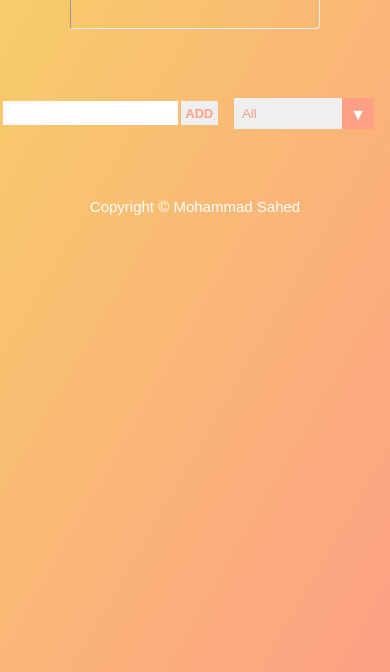
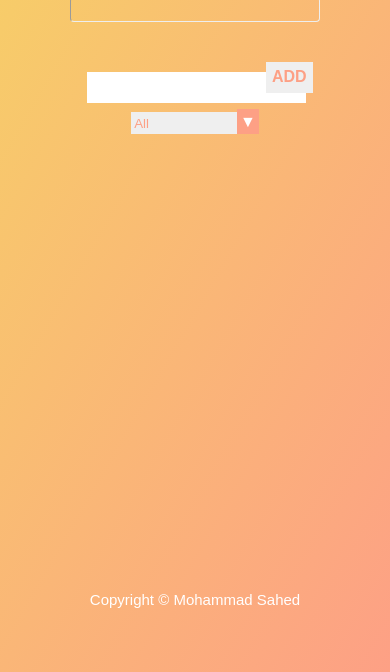
Before and after one commit to borhansahed/to-do-list-js, a plain HTML site: page index.html in a window 390 px wide. Shown: the part 212-884 px from the top of the page. Drawn offline with Linux system fonts and the light colour scheme.

Commit message:
doing mobile responsive

```diff
--- a/style.css
+++ b/style.css
@@ -16,7 +16,7 @@ body{
 
 }
 
-h1, form{
+h1{
 
       min-height: 20vh;
      display: flex;
@@ -25,6 +25,12 @@ h1, form{
 
 
 }
+form{
+
+    min-height: 20vh;
+   display: flex;
+  justify-content: center;
+  align-items: center;}
 h1{
 
     margin-top: 40px;
@@ -42,7 +48,7 @@ hr{
     border-radius:  4px;
 
 }
- form input , form button{
+ form input ,form button {
     padding: 0.5rem;
 
    font-size: 1.3rem;
@@ -52,7 +58,10 @@ hr{
    border: none;
 
 }
+
+
  form button{
+
    color: #fda085;
 
     font-weight: 600;
@@ -63,6 +72,7 @@ button:hover{
     color: white;
 }
 footer{
+    margin-top: 400px;
     color: white;
     text-align: center;
     font-size: 15px;
@@ -115,18 +125,59 @@ content: "\25BC";
 }
 
 @media   (max-width: 570px) {
-    section{
-        max-width: 570px;
-    }
+
     h1{
         font-size: 30px;
     }
-    form input , form button{
-        padding: 0.3rem;
+    hr{
+        margin:  auto;
+        padding-top: 23px;
+
+        width: 250px;
+
+
+    }
+    form{
+
+        min-height: 20vh;
+       display: flex;
+       flex-direction: column;
+      justify-content: center;
+      align-items: center;}
+    form input {
+        position: relative;
+        padding: 0.4rem;
         margin-left: 3px;
 
-       font-size: 0.8rem;
+       font-size: 1rem;
 
     }
+    form button{
+        position: absolute;
+        top: 274px;
+        right: 77px;
+        padding: 0.4rem;
+        font-size: 1rem;
+    }
+
+
+    select{
+       margin-top: 3px;
+        padding: 0.2rem;
+       width: 8rem;
+
+    }
+    .select{
+       margin: 0.4rem;
+
+
+    }
+    .select::after{
+
+
+            padding: 0.2rem;
+
+        }
+
 
 }
```
Also changed, not shown: index.html (+3 -1 lines), app.js (added).
